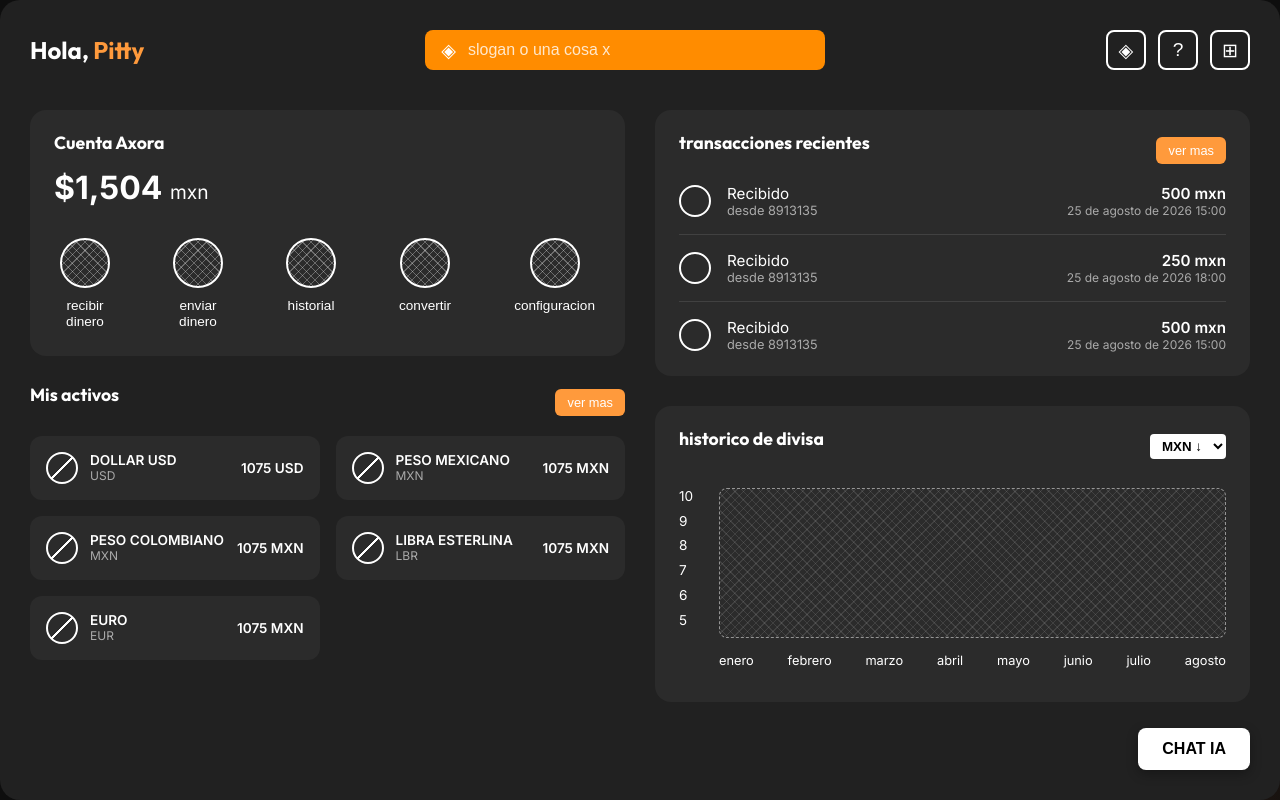
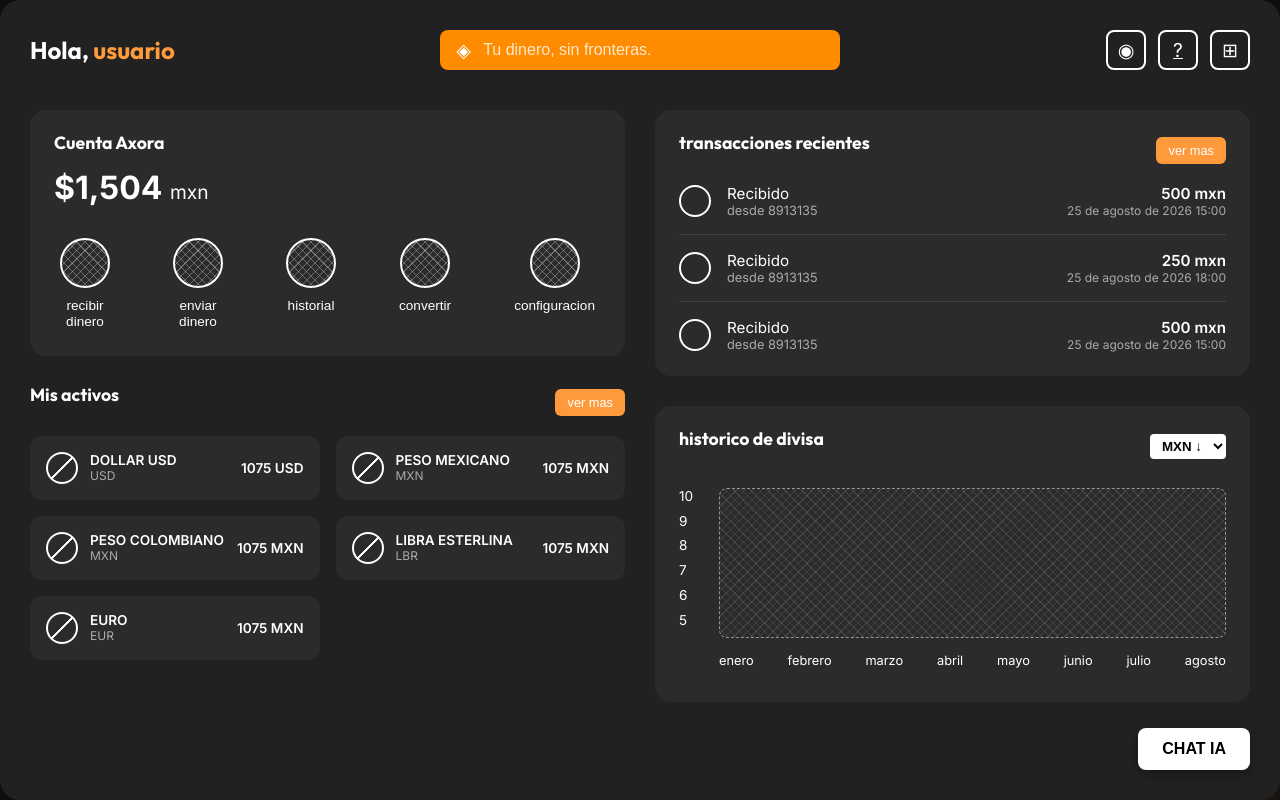
Before and after one commit to axoratechgroup/axora-frontend, a React (Vite) app: page /dashboard in a window 1280 px wide. Built offline with nearby package versions, Linux system fonts and the light colour scheme; sample sign-in values are in the browser's storage.

Commit message:
feat(dashboard): add dynamic user greeting, balance visibility toggle, and logout

```diff
--- a/src/pages/dashboard/DashboardPage.tsx
+++ b/src/pages/dashboard/DashboardPage.tsx
@@ -1,27 +1,77 @@
+import { useState } from 'react'
+import { Link, useNavigate } from 'react-router-dom'
+import { useAuth } from '../../hooks/useAuth.ts'
 import './DashboardPage.css'
 
+const SLOGANS = [
+  'Tu dinero, sin fronteras.',
+  'Cambia de moneda sin perder tiempo ni plata.',
+  'Un solo lugar para todas tus divisas.',
+]
+
+interface StoredUser {
+  first_name: string
+  last_name: string
+  username: string
+  email: string
+}
+
 export default function DashboardPage() {
+  const navigate = useNavigate()
+  const { setAuthenticated } = useAuth()
+
+  const [showBalance, setShowBalance] = useState(true)
+  const [slogan] = useState(() => SLOGANS[Math.floor(Math.random() * SLOGANS.length)])
+
+  const storedUser = localStorage.getItem('user')
+  const user: StoredUser | null = storedUser ? JSON.parse(storedUser) : null
+  const firstName = user?.first_name ?? 'usuario'
+
+  // TODO: reemplazar por fetch real cuando el backend exponga el endpoint de wallet/balances.
+  // const [wallet, setWallet] = useState<WalletResponse | null>(null)
+  //
+  // useEffect(() => {
+  //   const token = localStorage.getItem('token')
+  //   fetch(`${import.meta.env.VITE_API_URL}/wallet`, {
+  //     headers: { Authorization: `Bearer ${token}` },
+  //   })
+  //     .then((res) => res.json())
+  //     .then(setWallet)
+  //     .catch((err) => console.error('Error al cargar la wallet:', err))
+  // }, [])
+
+  const handleLogout = () => {
+    localStorage.removeItem('token')
+    localStorage.removeItem('user')
+    setAuthenticated(false)
+    navigate('/login')
+  }
+
   return (
     <div className="dashboard-page">
       {/* HEADER */}
       <header className="dashboard-header">
         <div className="dashboard-greeting">
-          Hola, <span className="text-orange">Pitty</span>
+          Hola, <span className="text-orange">{firstName}</span>
         </div>
 
         <div className="dashboard-search-bar">
           <span className="search-icon" aria-hidden="true">◈</span>
-          <input type="text" placeholder="slogan o una cosa x" className="search-input" />
+          <input type="text" placeholder={slogan} className="search-input" readOnly />
         </div>
 
         <div className="dashboard-header-icons">
-          <button className="icon-btn" aria-label="Notificaciones">
-            <span aria-hidden="true">◈</span>
+          <button
+            className="icon-btn"
+            aria-label={showBalance ? 'Ocultar saldo' : 'Mostrar saldo'}
+            onClick={() => setShowBalance((prev) => !prev)}
+          >
+            <span aria-hidden="true">{showBalance ? '◉' : '◎'}</span>
           </button>
-          <button className="icon-btn" aria-label="Ayuda">
+          <Link className="icon-btn" to="/soporte" aria-label="Soporte">
             <span aria-hidden="true">?</span>
-          </button>
-          <button className="icon-btn" aria-label="Perfil">
+          </Link>
+          <button className="icon-btn" aria-label="Cerrar sesión" onClick={handleLogout}>
             <span aria-hidden="true">⊞</span>
           </button>
         </div>
@@ -37,7 +87,9 @@ export default function DashboardPage() {
           <section className="dashboard-card account-section">
             <h2 className="section-title">Cuenta Axora</h2>
             <p className="account-balance">
-              $1,504 <span className="currency-label">mxn</span>
+              {showBalance
+                ? <>$1,504 <span className="currency-label">mxn</span></>
+                : '••••••'}
             </p>
 
             <div className="account-actions">
@@ -72,54 +124,49 @@ export default function DashboardPage() {
             </div>
 
             <div className="assets-grid">
-              {/* Asset 1 */}
               <div className="asset-card">
                 <div className="asset-icon"></div>
                 <div className="asset-info">
                   <span className="asset-name">DOLLAR USD</span>
                   <span className="asset-code">USD</span>
                 </div>
-                <div className="asset-amount">1075 USD</div>
+                <div className="asset-amount">{showBalance ? '1075 USD' : '••••'}</div>
               </div>
 
-              {/* Asset 2 */}
               <div className="asset-card">
                 <div className="asset-icon"></div>
                 <div className="asset-info">
                   <span className="asset-name">PESO MEXICANO</span>
                   <span className="asset-code">MXN</span>
                 </div>
-                <div className="asset-amount">1075 MXN</div>
+                <div className="asset-amount">{showBalance ? '1075 MXN' : '••••'}</div>
               </div>
 
-              {/* Asset 3 */}
               <div className="asset-card">
                 <div className="asset-icon"></div>
                 <div className="asset-info">
                   <span className="asset-name">PESO COLOMBIANO</span>
                   <span className="asset-code">MXN</span>
                 </div>
-                <div className="asset-amount">1075 MXN</div>
+                <div className="asset-amount">{showBalance ? '1075 MXN' : '••••'}</div>
               </div>
 
-              {/* Asset 4 */}
               <div className="asset-card">
                 <div className="asset-icon"></div>
                 <div className="asset-info">
                   <span className="asset-name">LIBRA ESTERLINA</span>
                   <span className="asset-code">LBR</span>
                 </div>
-                <div className="asset-amount">1075 MXN</div>
+                <div className="asset-amount">{showBalance ? '1075 MXN' : '••••'}</div>
               </div>
 
-              {/* Asset 5 */}
               <div className="asset-card">
                 <div className="asset-icon"></div>
                 <div className="asset-info">
                   <span className="asset-name">EURO</span>
                   <span className="asset-code">EUR</span>
                 </div>
-                <div className="asset-amount">1075 MXN</div>
+                <div className="asset-amount">{showBalance ? '1075 MXN' : '••••'}</div>
               </div>
             </div>
           </section>
```
